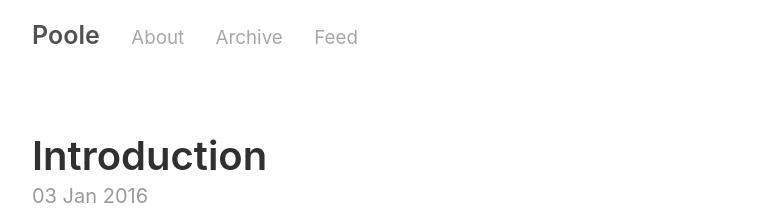
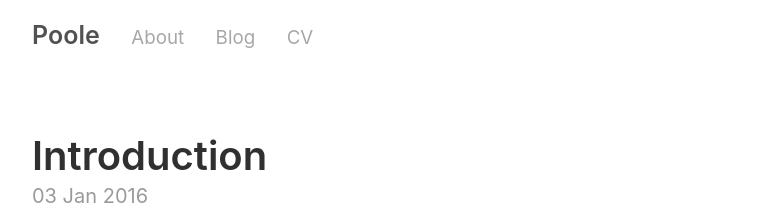
Before and after one commit to egctong/egctong.github.io, a Jekyll site: the page built from index.html, in a window 1280 px wide. Shown: the top 219 px of the page, without its empty margins (258-1021 px from the left). Built offline with Jekyll 4.4.1, drawn with Linux system fonts in a browser that asks for light colours; the list of posts is cut into pages by our own code.

Commit message:
modified poole

```diff
--- a/_config.yml
+++ b/_config.yml
@@ -34,5 +34,5 @@ gems:
 #header
 pages_list:
   About: '/about'
-  Archive: '/archive'
-  Feed: '/atom.xml'
+  Blog: '/blog'
+  CV: '/cv'
```
